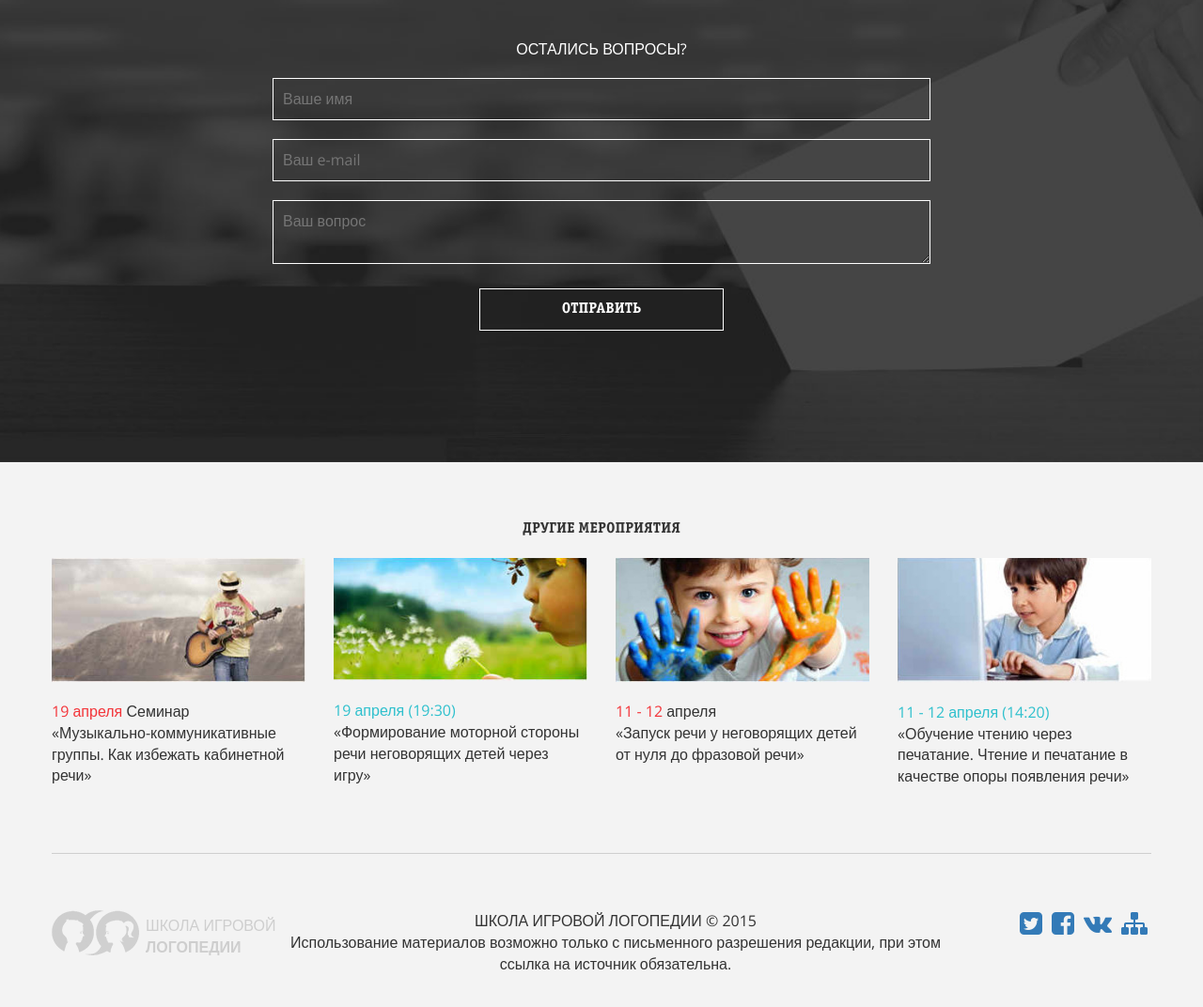
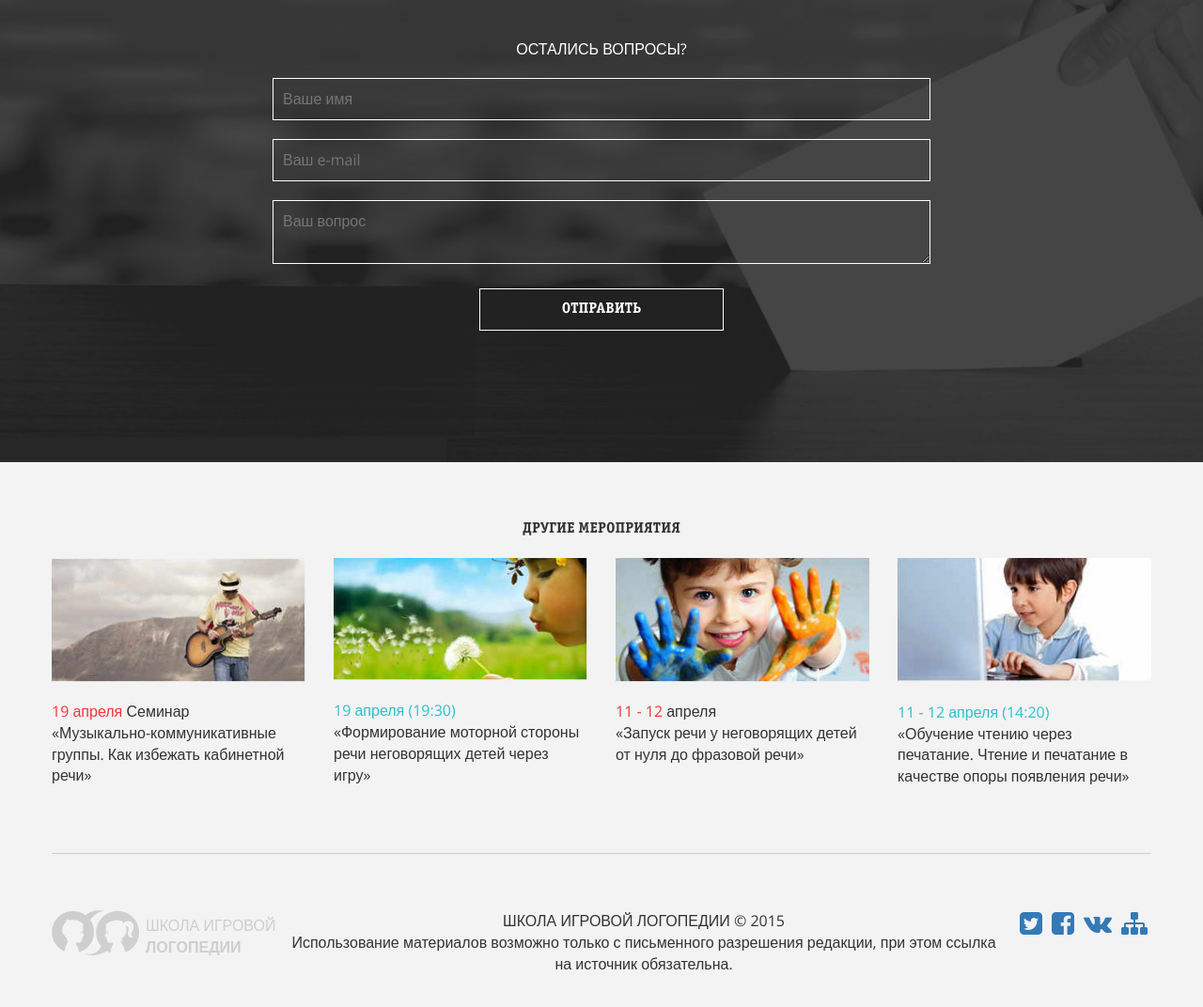
Before and after one commit to Danko-M/Sergey, a website: page index.html in a window 1280 px wide. Shown: the part 4953-6025 px from the top of the page at 94% size. Drawn offline with nearby package versions, Linux system fonts and the light colour scheme.

Commit message:
7th commit

```diff
--- a/css/style.css
+++ b/css/style.css
@@ -674,7 +674,7 @@ a.col-xs-4:hover {
     display: none;
   }
   .copy {
-    width: 300px;
+    width: 330px;
     text-align: center;
   }
   .social {
@@ -719,7 +719,7 @@ a.col-xs-4:hover {
     font-size: 16px;
   }
   .copy {
-    width: 500px;
+    width: 560px;
   }
 }
 
@@ -750,10 +750,13 @@ a.col-xs-4:hover {
     background-size: 100%;
   }
   .copy {
-    width: 700px;
+    width: 760px;
   }
 }
 @media only screen and (min-width: 1400px) {
+  body {
+    overflow-x: hidden;
+  }
   .navbar .container,
   .container  {
     width: 1370px;
@@ -768,7 +771,7 @@ a.col-xs-4:hover {
     font-size: 16px;
   }
   .copy {
-    width: 750px;
+    width: 960px;
   }
 }
 
```
